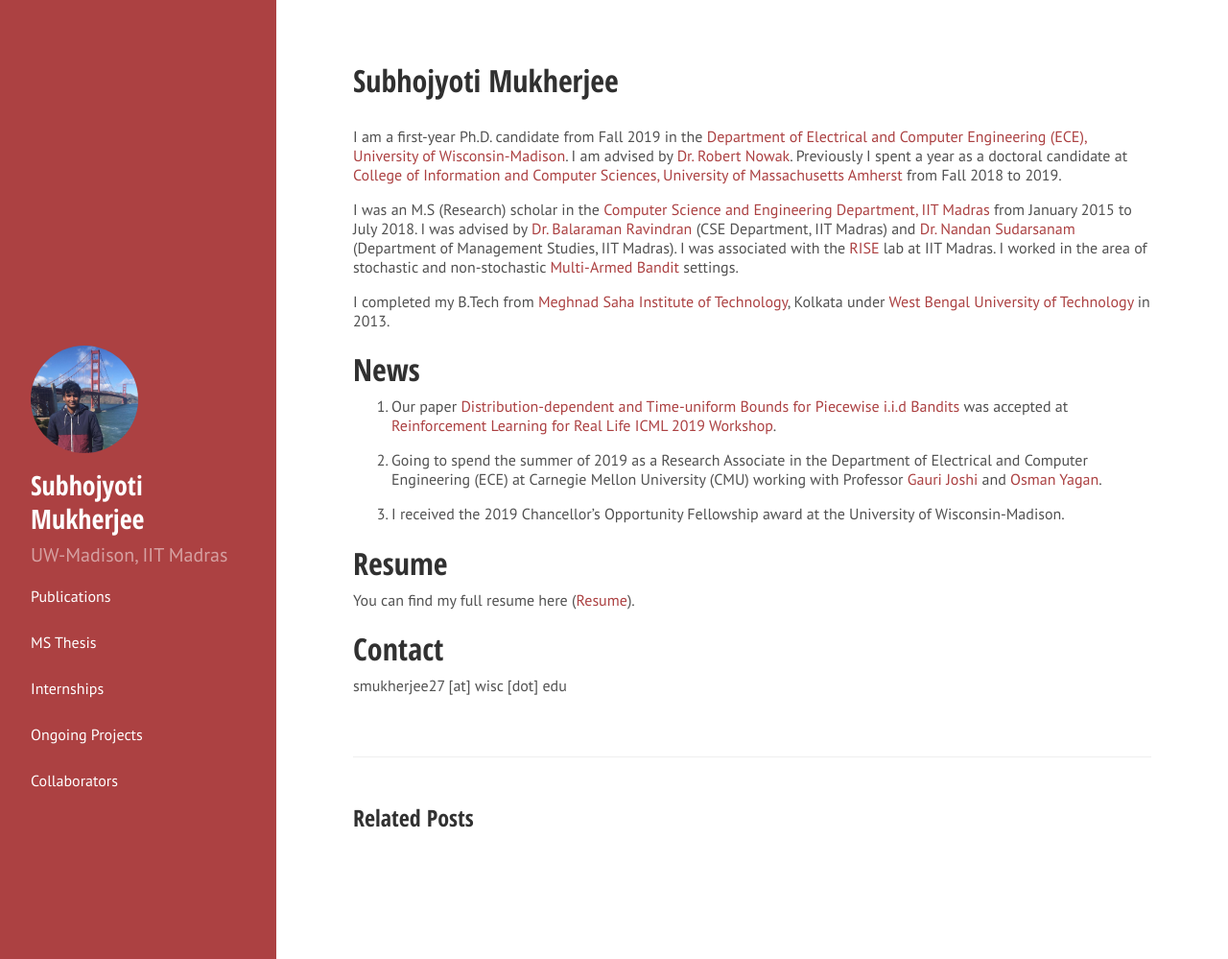
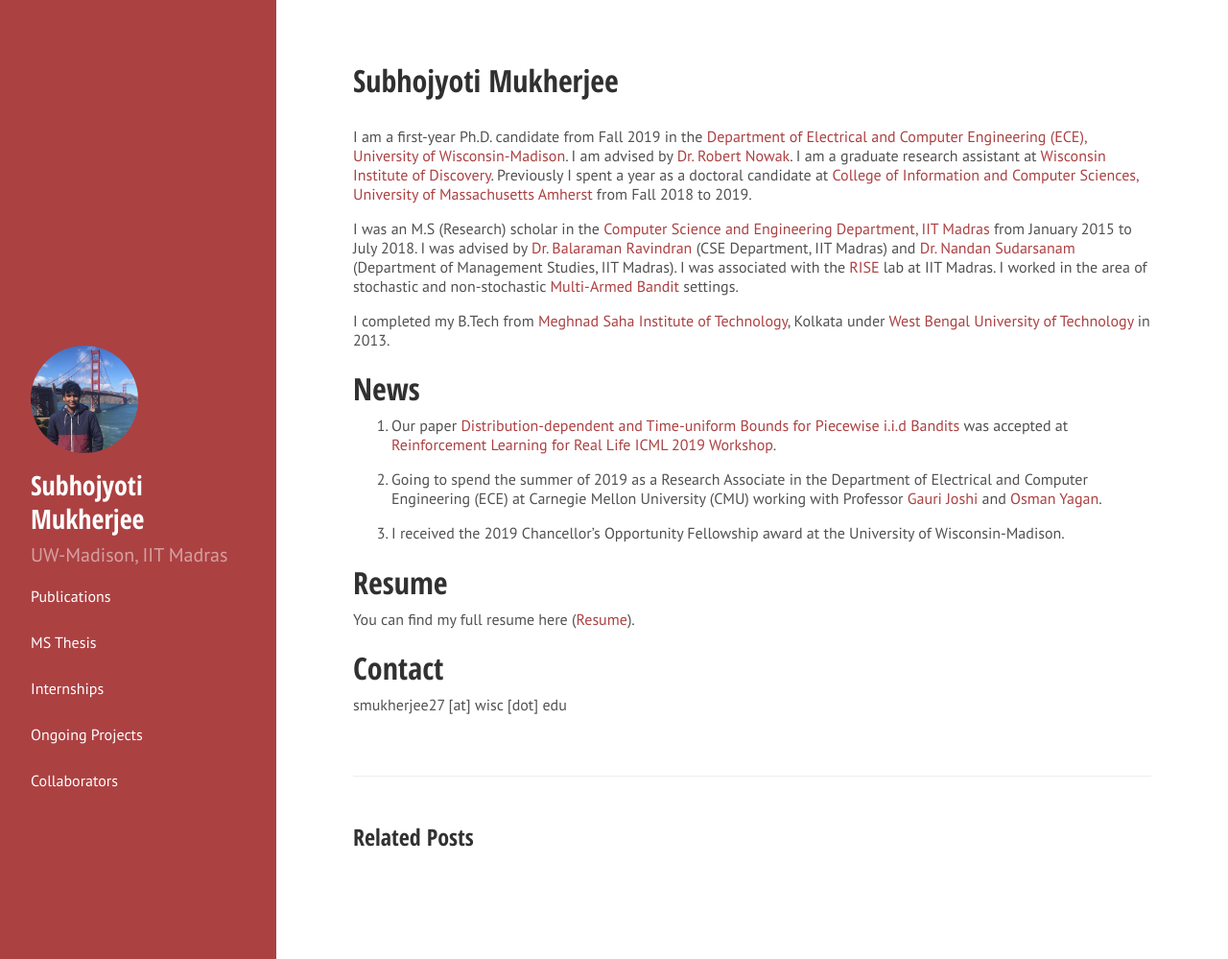
Before and after one commit to Subhojyoti22/subhojyoti.github.io, a Jekyll site: the page built from _posts/2016-09-06-about.md, in a window 1280 px wide and 999 px high. Shown: the whole window at 96% size. Built offline with Jekyll 4.4.1, drawn with Linux system fonts in a browser that asks for light colours; Markdown is read by kramdown in place of the engine named in the settings.

Commit message:
Update 2016-09-06-about.md

```diff
--- a/_posts/2016-09-06-about.md
+++ b/_posts/2016-09-06-about.md
@@ -2,7 +2,7 @@
 layout: post
 title: Subhojyoti Mukherjee
 ---
-I am a first-year Ph.D. candidate from Fall 2019 in the [Department of Electrical and Computer Engineering (ECE), University of Wisconsin-Madison](https://www.engr.wisc.edu/department/electrical-computer-engineering/). I am advised by [Dr. Robert Nowak](http://nowak.ece.wisc.edu/). Previously I spent a year as a doctoral candidate at [College of Information and Computer Sciences, University of Massachusetts Amherst](https://www.cics.umass.edu/) from Fall 2018 to 2019.
+I am a first-year Ph.D. candidate from Fall 2019 in the [Department of Electrical and Computer Engineering (ECE), University of Wisconsin-Madison](https://www.engr.wisc.edu/department/electrical-computer-engineering/). I am advised by [Dr. Robert Nowak](http://nowak.ece.wisc.edu/). I am a graduate research assistant at [Wisconsin Institute of Discovery](https://wid.wisc.edu/people/subhojyoti-mukherjee/). Previously I spent a year as a doctoral candidate at [College of Information and Computer Sciences, University of Massachusetts Amherst](https://www.cics.umass.edu/) from Fall 2018 to 2019.
 
    I was an M.S (Research) scholar in the [Computer Science and Engineering Department, IIT Madras](https://www.cse.iitm.ac.in/) from January 2015 to July 2018. I was advised by [Dr. Balaraman Ravindran](https://www.cse.iitm.ac.in/~ravi/) (CSE Department, IIT Madras) and [Dr. Nandan Sudarsanam](https://doms.iitm.ac.in/index.php/nandan-s) (Department of Management Studies, IIT Madras). I was associated with the [RISE](http://rise.cse.iitm.ac.in/rise1/index.html) lab at IIT Madras. I worked in the area of stochastic and non-stochastic [Multi-Armed Bandit](https://en.wikipedia.org/wiki/Multi-armed_bandit) settings.
 
```
